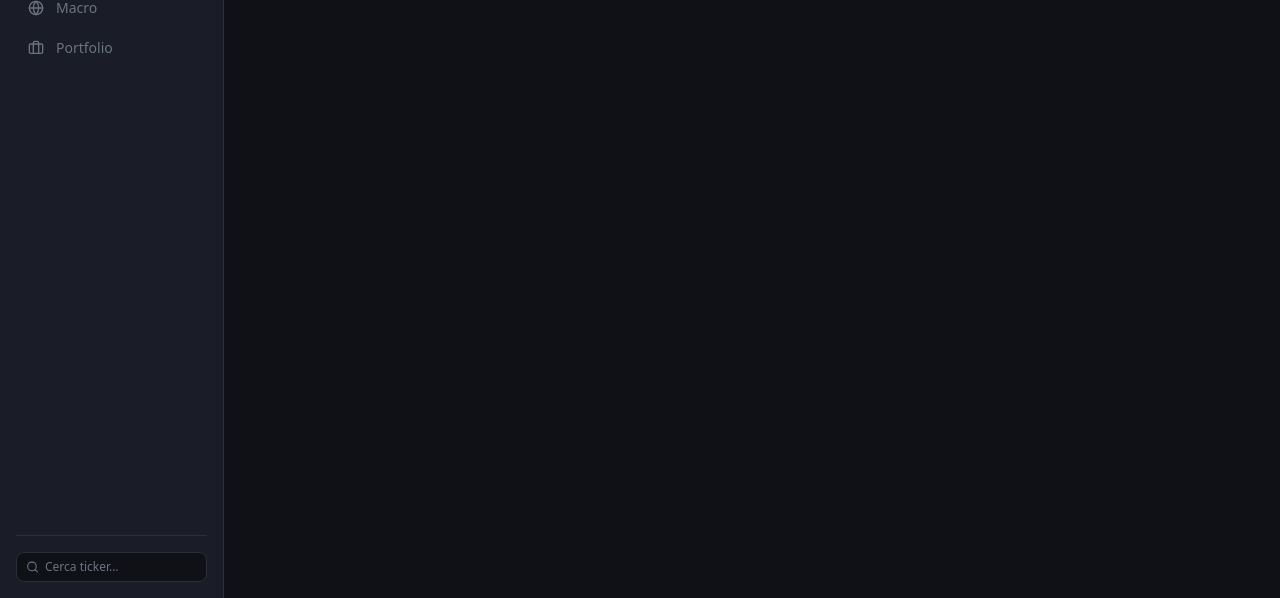
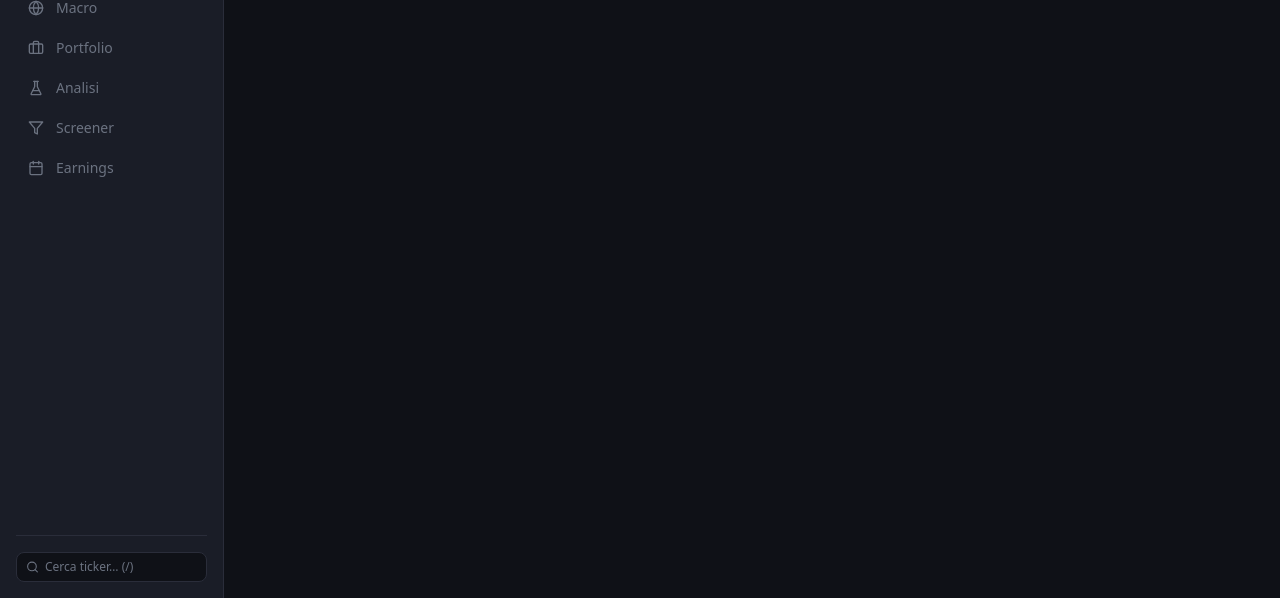
Before and after one commit to matteobianchin/finance, a Next.js app in the folder frontend/: page / in a window 1280 px wide. Shown: the part 202-800 px from the top of the page. Built offline with nearby package versions, Linux system fonts and the light colour scheme; no server answers.

Commit message:
feat: QuantStatsCard, keyboard shortcut hook, Sidebar nav (Analisi/Screener/Earnings)
Co-Authored-By: Claude Sonnet 4.6 <noreply@anthropic.com>

```diff
--- /dev/null
+++ b/frontend/components/analisi/QuantStatsCard.tsx
@@ -0,0 +1,16 @@
+interface Props {
+  label: string;
+  value: string;
+  color?: string;
+  subtext?: string;
+}
+
+export default function QuantStatsCard({ label, value, color = "text-white", subtext }: Props) {
+  return (
+    <div className="bg-card border border-border rounded-xl p-4">
+      <p className="text-muted text-xs uppercase tracking-wide mb-1">{label}</p>
+      <p className={`text-2xl font-bold ${color}`}>{value}</p>
+      {subtext && <p className="text-muted text-xs mt-1">{subtext}</p>}
+    </div>
+  );
+}
--- a/frontend/components/layout/Sidebar.tsx
+++ b/frontend/components/layout/Sidebar.tsx
@@ -2,9 +2,10 @@
 
 import Link from "next/link";
 import { usePathname, useRouter } from "next/navigation";
-import { BarChart2, TrendingUp, Globe, Briefcase, LayoutDashboard, Search } from "lucide-react";
+import { BarChart2, TrendingUp, Globe, Briefcase, LayoutDashboard, Search, FlaskConical, Filter, Calendar } from "lucide-react";
 import { clsx } from "clsx";
-import { useState } from "react";
+import { useState, useRef, useCallback } from "react";
+import { useKeyboardShortcut } from "@/hooks/useKeyboardShortcut";
 
 const NAV = [
   { href: "/", label: "Overview", icon: LayoutDashboard },
@@ -12,12 +13,18 @@ const NAV = [
   { href: "/crypto", label: "Crypto", icon: BarChart2 },
   { href: "/macro", label: "Macro", icon: Globe },
   { href: "/portfolio", label: "Portfolio", icon: Briefcase },
+  { href: "/analisi", label: "Analisi", icon: FlaskConical },
+  { href: "/screener", label: "Screener", icon: Filter },
+  { href: "/earnings", label: "Earnings", icon: Calendar },
 ];
 
 export default function Sidebar() {
   const pathname = usePathname();
   const router = useRouter();
   const [search, setSearch] = useState("");
+  const searchRef = useRef<HTMLInputElement>(null);
+  const focusSearch = useCallback(() => searchRef.current?.focus(), []);
+  useKeyboardShortcut("/", focusSearch);
 
   function handleSearch(e: React.FormEvent) {
     e.preventDefault();
@@ -57,9 +64,10 @@ export default function Sidebar() {
         <form onSubmit={handleSearch} className="relative">
           <Search size={13} className="absolute left-2.5 top-1/2 -translate-y-1/2 text-muted" />
           <input
+            ref={searchRef}
             value={search}
             onChange={(e) => setSearch(e.target.value)}
-            placeholder="Cerca ticker…"
+            placeholder="Cerca ticker… (/)"
             className="w-full bg-surface border border-border rounded-lg pl-7 pr-3 py-1.5 text-xs text-white placeholder:text-muted outline-none focus:border-accent"
           />
         </form>
--- /dev/null
+++ b/frontend/hooks/useKeyboardShortcut.ts
@@ -0,0 +1,21 @@
+import { useEffect } from "react";
+
+export function useKeyboardShortcut(key: string, callback: () => void) {
+  useEffect(() => {
+    function handler(e: KeyboardEvent) {
+      const target = e.target as HTMLElement;
+      if (
+        target.tagName === "INPUT" ||
+        target.tagName === "TEXTAREA" ||
+        target.isContentEditable
+      )
+        return;
+      if (e.key === key) {
+        e.preventDefault();
+        callback();
+      }
+    }
+    window.addEventListener("keydown", handler);
+    return () => window.removeEventListener("keydown", handler);
+  }, [key, callback]);
+}
```
